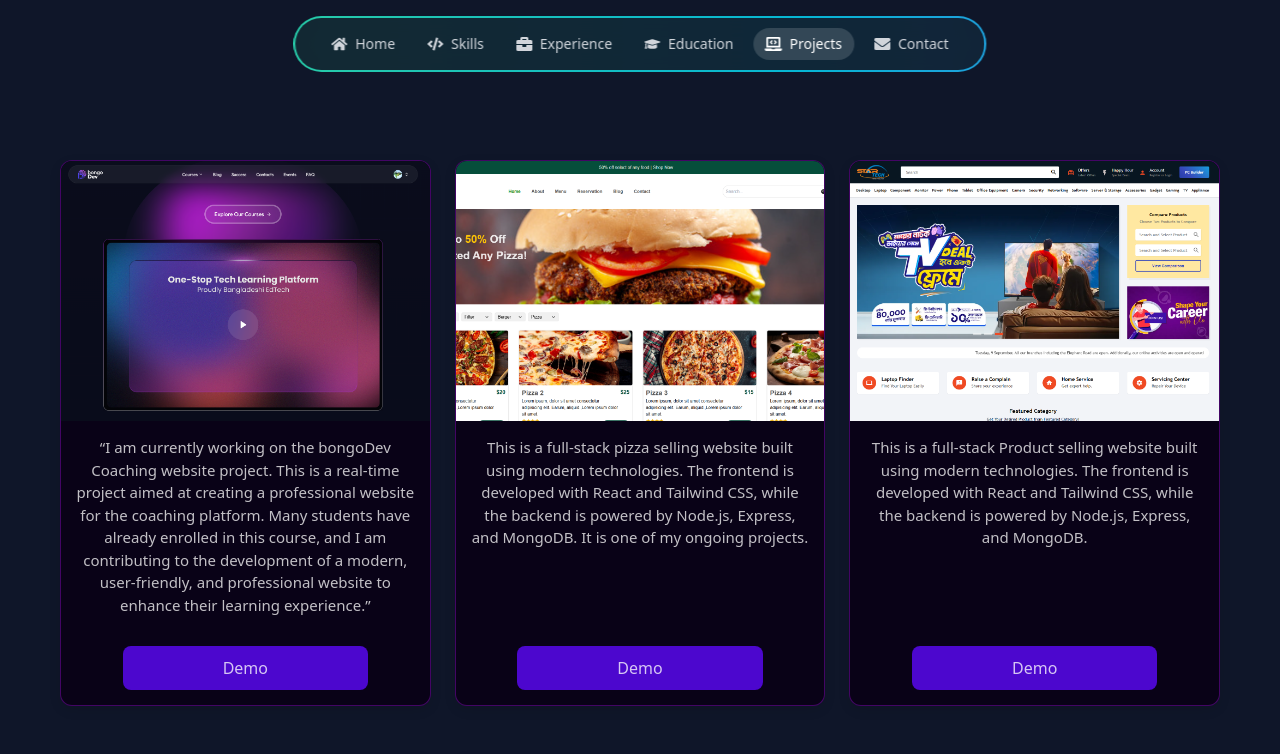
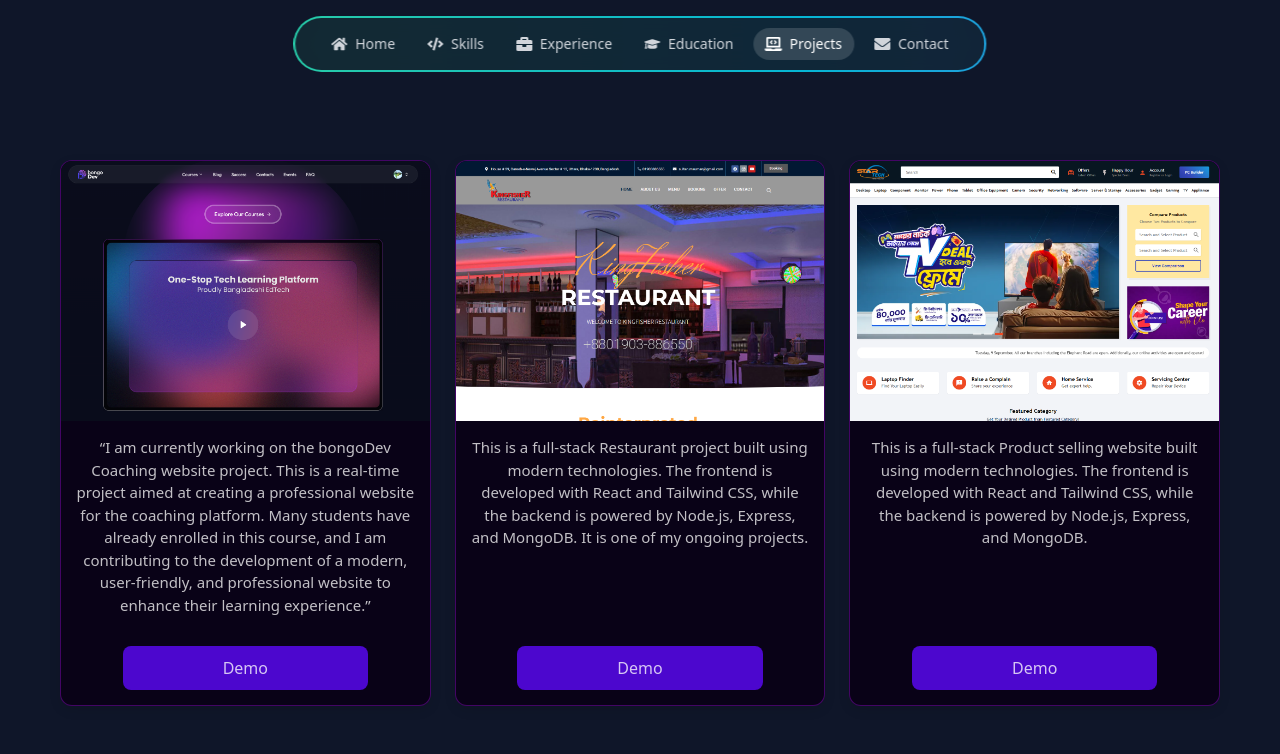
Before and after one commit to thanks-com/portfolio-project, a React (Vite) app in the folder portfolio/: page /projects in a window 1280 px wide. Shown: the top 754 px of the page. Built offline with nearby package versions, Linux system fonts and the light colour scheme.

Commit message:
change code add new code

```diff
--- a/portfolio/src/components/Projects.jsx
+++ b/portfolio/src/components/Projects.jsx
@@ -1,6 +1,6 @@
 
 
-import Image3 from "../assets/images/project-image-3.png";
+import Image3 from "../assets/images/king-fast.png";
 import Image4 from "../assets/images/project-image-4.png";
 import Image5 from "../assets/images/project-image-5.png";
 import Image6 from "../assets/images/project-image-6.png";
@@ -30,12 +30,12 @@ const ProjectShowcase = () => {
         <div className="project">
           <img src={Image3} alt="" />
           <p>
-            This is a full-stack pizza selling website built using modern
+            This is a full-stack Restaurant project  built using modern
             technologies. The frontend is developed with React and Tailwind CSS,
             while the backend is powered by Node.js, Express, and MongoDB. It is
             one of my ongoing projects.
           </p>
-          <a href="https://pizza-selling.onrender.com" target="_blanck">
+          <a href="https://kingfisherrestaurantbd.com/" target="_blanck">
             <button>Demo</button>
           </a>
         </div>
```
Also changed, not shown: portfolio/src/components/Hero.jsx (+10 -3 lines), portfolio/src/assets/images/king-fast.png (added).
